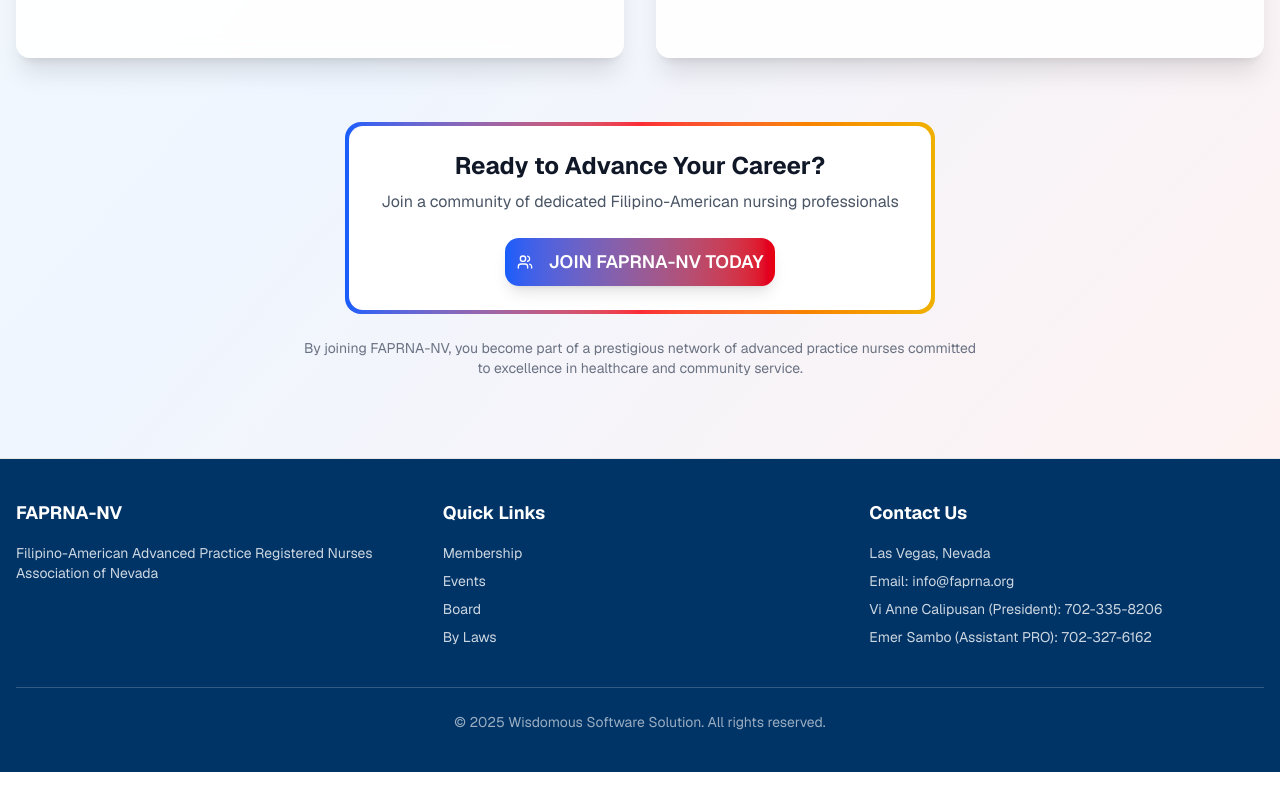
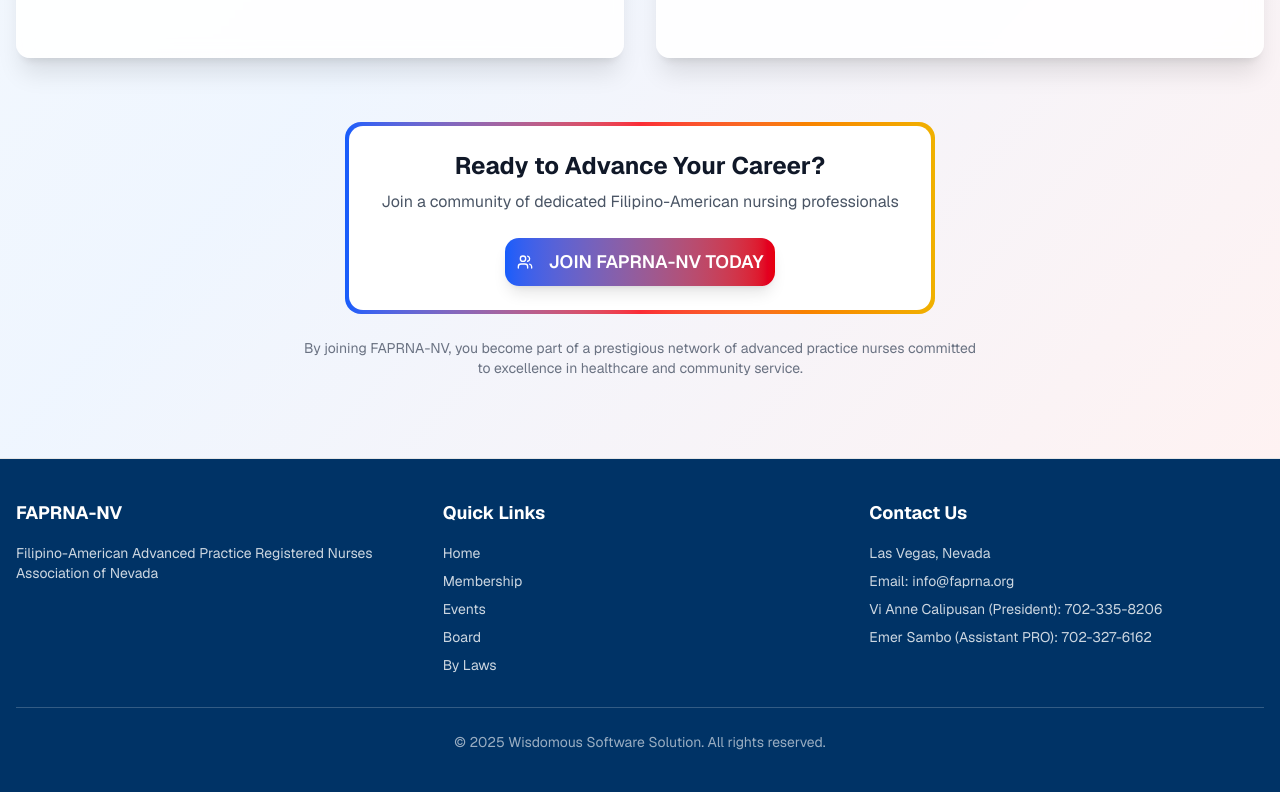
Before and after one commit to Arshie13/FAPRNA, a Next.js app: page / in a window 1280 px wide. Shown: the part 2956-3748 px from the top of the page. Built offline with nearby package versions, Linux system fonts and the light colour scheme.

Commit message:
testing force push hehe

```diff
--- a/src/components/Footer.tsx
+++ b/src/components/Footer.tsx
@@ -37,6 +37,11 @@
             <h3 className="mb-4 text-lg font-bold">Quick Links</h3>
             <ul className="space-y-2 text-sm">
               <li>
+                <Link href="#top" className="text-white/80 hover:text-white">
+                  Home
+                </Link>
+              </li>
+              <li>
                 <Link href="/membership" className="text-white/80 hover:text-white">
                   Membership
                 </Link>
--- a/src/components/Navbar.tsx
+++ b/src/components/Navbar.tsx
@@ -11,7 +11,7 @@
   const [isOpen, setIsOpen] = useState(false)
 
   return (
-    <header className="w-full border-b bg-white">
+    <header id="top" className="w-full border-b bg-white">
       <div className="flex h-32 items-center justify-center px-10 md:px-6">
         <div className="flex items-center gap-2 mx-5">
           <Link href="/" className="flex items-center">
```
